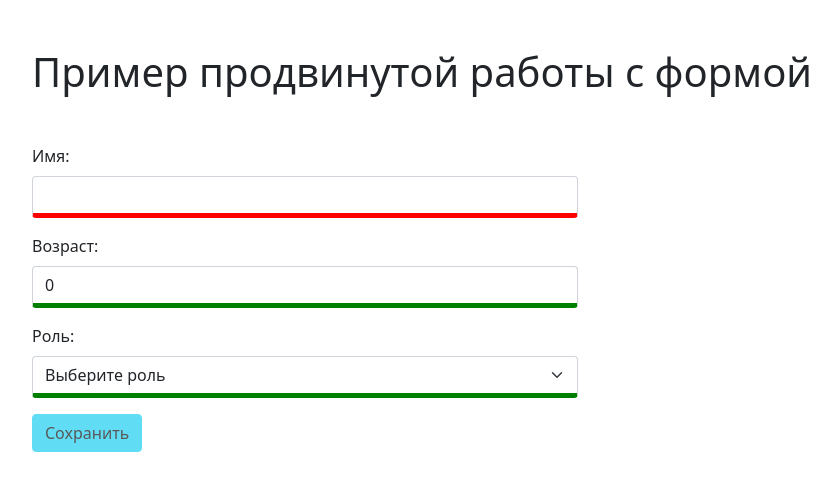
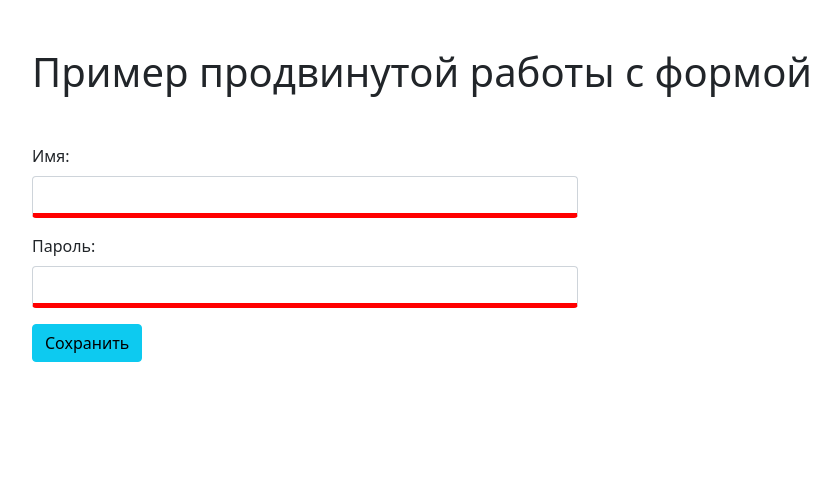
Before and after one commit to IgorGuz0206/app-form-advanced, an Angular app: page / in a window 1280 px wide. Shown: the top 490 px of the page, without its empty margins (50-890 px from the left). Built offline with nearby package versions, Linux system fonts and the light colour scheme.

Commit message:
Form-controls

```diff
--- a/src/app/app.module.ts
+++ b/src/app/app.module.ts
@@ -5,6 +5,7 @@ import { AppRoutingModule } from './app-routing.module';
 import { AppComponent } from './app.component';
 import { FormComponent } from './form/form.component';
 import { FormsModule } from '@angular/forms';
+import { ReactiveFormsModule } from '@angular/forms';
 
 @NgModule({
   declarations: [
@@ -14,7 +15,8 @@ import { FormsModule } from '@angular/forms';
   imports: [
     BrowserModule,
     AppRoutingModule,
-    FormsModule
+    ReactiveFormsModule
+    // FormsModule
   ],
   providers: [],
   bootstrap: [AppComponent]
--- a/src/app/form/form.component.html
+++ b/src/app/form/form.component.html
@@ -1,4 +1,33 @@
-<form #userForm="ngForm" (ngSubmit)="onSubmit()">
+<form (ngSubmit)="onSubmit()" [formGroup]="userForm">
+
+  <div class="mb-3">
+    <label class="form-label" for="name">Имя:</label>
+    <input class="form-control" id="name"  type="text" formControlName="name">
+  </div>
+
+  <div class="mb-3">
+    <label class="form-label" for="password">Пароль:</label>
+    <input class="form-control" id="password"  type="text" formControlName="age">
+  </div>
+
+  <div class="mb-3">
+    <button [disabled]="" class="btn btn-info">Сохранить</button>
+   </div>
+
+  </form>
+
+
+
+
+
+
+
+
+
+
+
+
+<!-- <form #userForm="ngForm" (ngSubmit)="onSubmit()">
 
   <div class="mb-3">
     <label class="form-label" for="name">Имя:</label>
@@ -27,3 +56,4 @@
   </div>
 
 </form>
+ -->
--- a/src/app/form/form.component.ts
+++ b/src/app/form/form.component.ts
@@ -1,60 +1,29 @@
 import { AfterViewInit, Component, OnInit, ViewChild } from '@angular/core';
 import { User } from '../user-class';
-import { NgForm } from '@angular/forms';
+import { FormControl, FormGroup, Validators, NgForm } from '@angular/forms';
 
 @Component({
   selector: 'app-form',
   templateUrl: './form.component.html',
   styleUrls: ['./form.component.scss'],
 })
-export class FormComponent implements OnInit, AfterViewInit {
-  roles: string[] = ['Гость', 'Модератор', 'Администратор'];
-  model: User = new User(1, '', '', 0);
+export class FormComponent implements OnInit {
 
-  formErrors: any = {
-    name: '',
-    age: '',
-  };
+  userForm = new FormGroup({
+    name: new FormControl('', Validators.required),
+    age: new FormControl('', [Validators.required, Validators.minLength(7)])
+  })
 
-  validationMessages: any = {
-    name: {
-      required: 'Имя обязательно',
-      minlength: 'Имя должно содержать минимум 4 символа',
-    },
-    age: {
-      required: 'Возраст обязателен',
-    },
-  };
+  constructor() {
 
-  @ViewChild('userForm') userForm: NgForm | null = null;
+  }
 
-  constructor() {}
+  ngOnInit(): void {
 
-  ngOnInit(): void {}
-
-  ngAfterViewInit(): void {
-    this.userForm?.valueChanges?.subscribe(() => this.onValueChanged());
   }
 
   onSubmit(): void {
-    console.log('Submitted');
+
   }
 
-  private onValueChanged(data?: any): void {
-    const form: any = this.userForm?.form;
-
-    Object.keys(this.formErrors).forEach((field) => {
-      this.formErrors[field] = '';
-
-      const control = form.get(field);
-
-      if (control && control.dirty && control.invalid) {
-        const message = this.validationMessages[field];
-
-        Object.keys(control.errors).forEach((key) => {
-          this.formErrors[field] += message[key] + ' ';
-        });
-      }
-    });
-  }
 }
```
Also changed, not shown: src/app/var 1.ts (added, +95 -0 lines).
